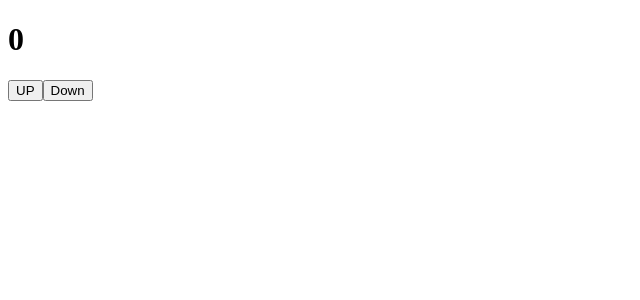
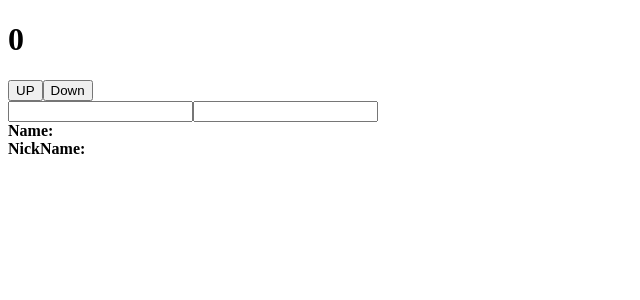
Before and after one commit to AreumAn/master-react, a React (Create React App) app in the folder hooks-demo/: page / in a window 1280 px wide. Shown: the top 300 px of the page, without its empty margins (0-640 px from the left). Built offline with nearby package versions, Linux system fonts and the light colour scheme.

Commit message:
Add mutiple useState

```diff
--- a/hooks-demo/src/App.js
+++ b/hooks-demo/src/App.js
@@ -1,10 +1,12 @@
 import React from 'react';
 import Counter from 'Counter';
+import Info from 'Info';
 
 function App() {
     return (
         <div>
             <Counter />
+            <Info />
         </div>
     );
 }
--- /dev/null
+++ b/hooks-demo/src/Info.js
@@ -0,0 +1,28 @@
+import React, { useState } from 'react';
+
+const Info = () => {
+    const [name, setName] = useState('');
+    const [nickName, setNickName] = useState('');
+
+    const onChangeName = (e) => {
+        setName(e.target.value);
+    }
+
+    const onChangeNickName = (e) => {
+        setNickName(e.target.value)
+    }
+
+    return (
+        <div>
+            <input onChange={onChangeName}/>
+            <input onChange={onChangeNickName}/>
+            <div>
+                <b>Name: </b>{name}<br />
+                <b>NickName: </b>{nickName}
+            </div>
+
+        </div>
+    );
+}
+
+export default Info;
```
